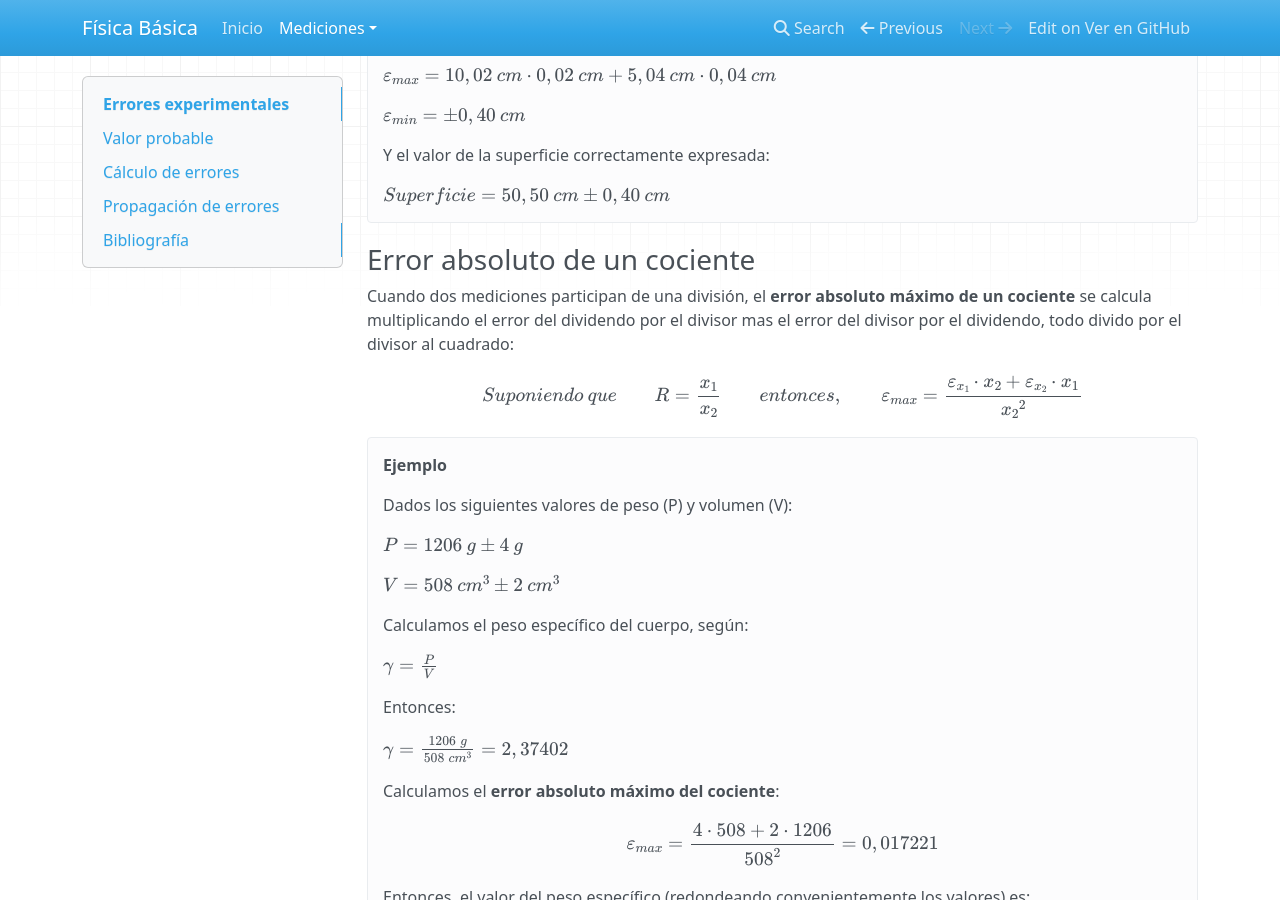
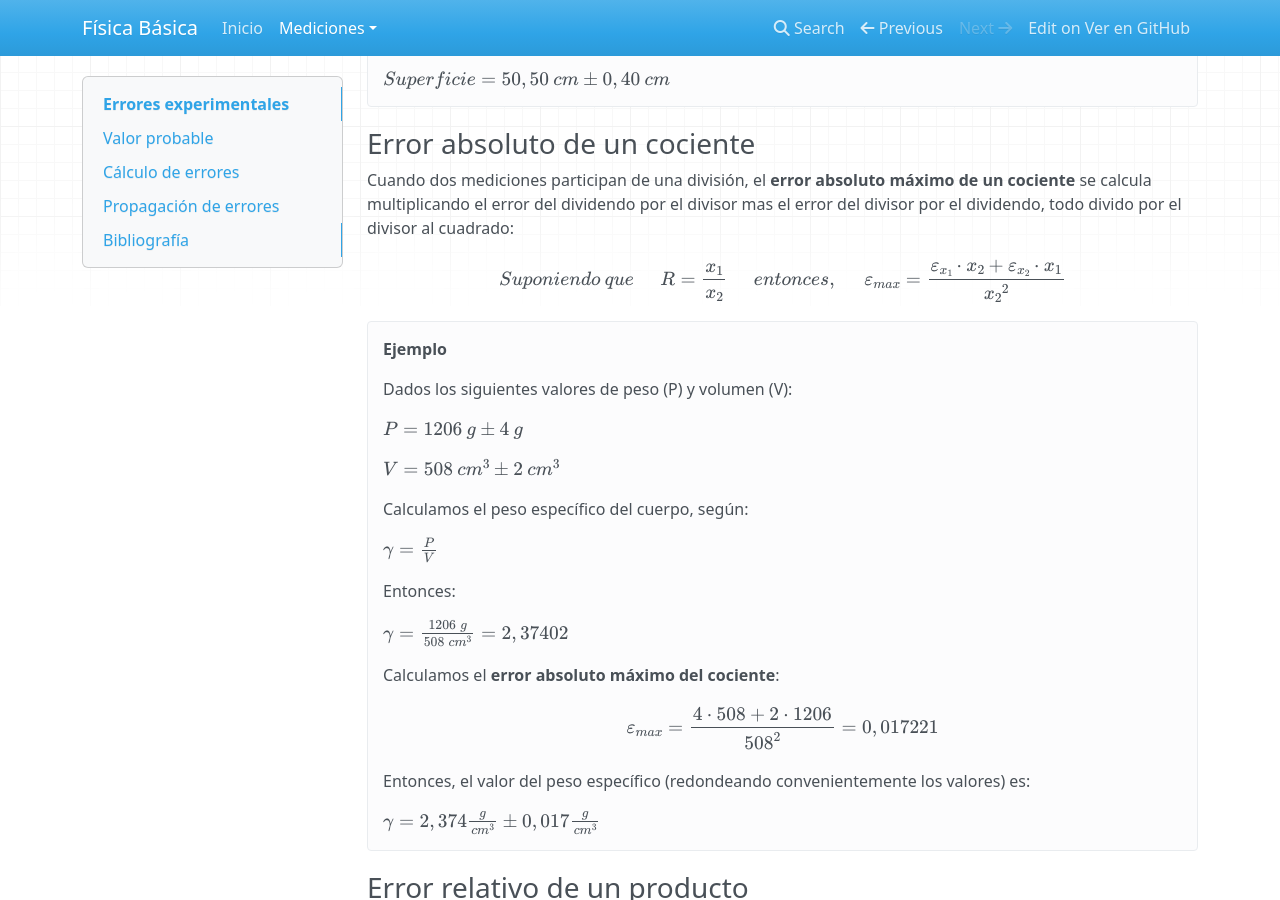
Before and after one commit to la9una/fisica, an MkDocs documentation site: the page built from docs/errores.md, in a window 1280 px wide and 900 px high, scrolled down 6086 px. Built offline with MkDocs 1.6.1, drawn with Linux system fonts in a browser that asks for light colours; nearby versions of some CDN libraries; formulas are drawn with MathJax 3; old or Windows-style settings are respelled for this version of MkDocs.

```diff
--- a/docs/errores.md
+++ b/docs/errores.md
@@ -273,7 +272,7 @@
 Cuando dos mediciones participan de una división, el **error absoluto máximo de un cociente** se calcula multiplicando el error del dividendo por el divisor mas el error del divisor por el dividendo, todo divido por el divisor al cuadrado:
 
 $$
-Suponiendo \: que \hspace{1cm} R = \frac{x_1}{x_2} \hspace{1cm} entonces, \hspace{1cm} \varepsilon_{max} = \frac { \varepsilon_{x_1} \cdot {x_2}   + \varepsilon_{x_2} \cdot {x_1}  } {{x_2}^2}
+Suponiendo \: que \hspace{0.7cm} R = \frac{x_1}{x_2} \hspace{0.7cm} entonces, \hspace{0.7cm} \varepsilon_{max} = \frac { \varepsilon_{x_1} \cdot {x_2}   + \varepsilon_{x_2} \cdot {x_1}  } {{x_2}^2}
 $$
 
 !!!Ejemplo
```
Also changed, not shown: other parts of docs/errores.md (+0 -1 lines), site/errores/index.html, site/mkdocs/search_index.json.
